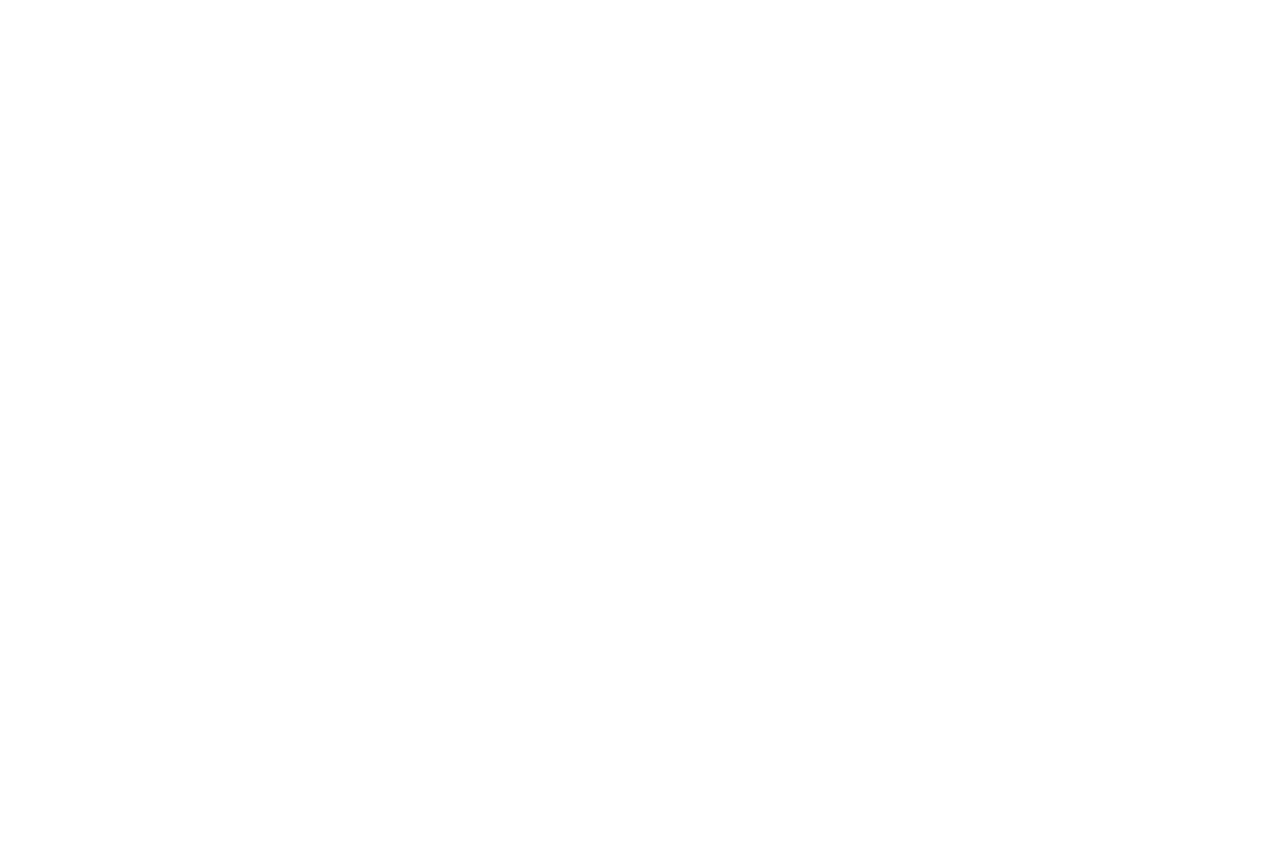
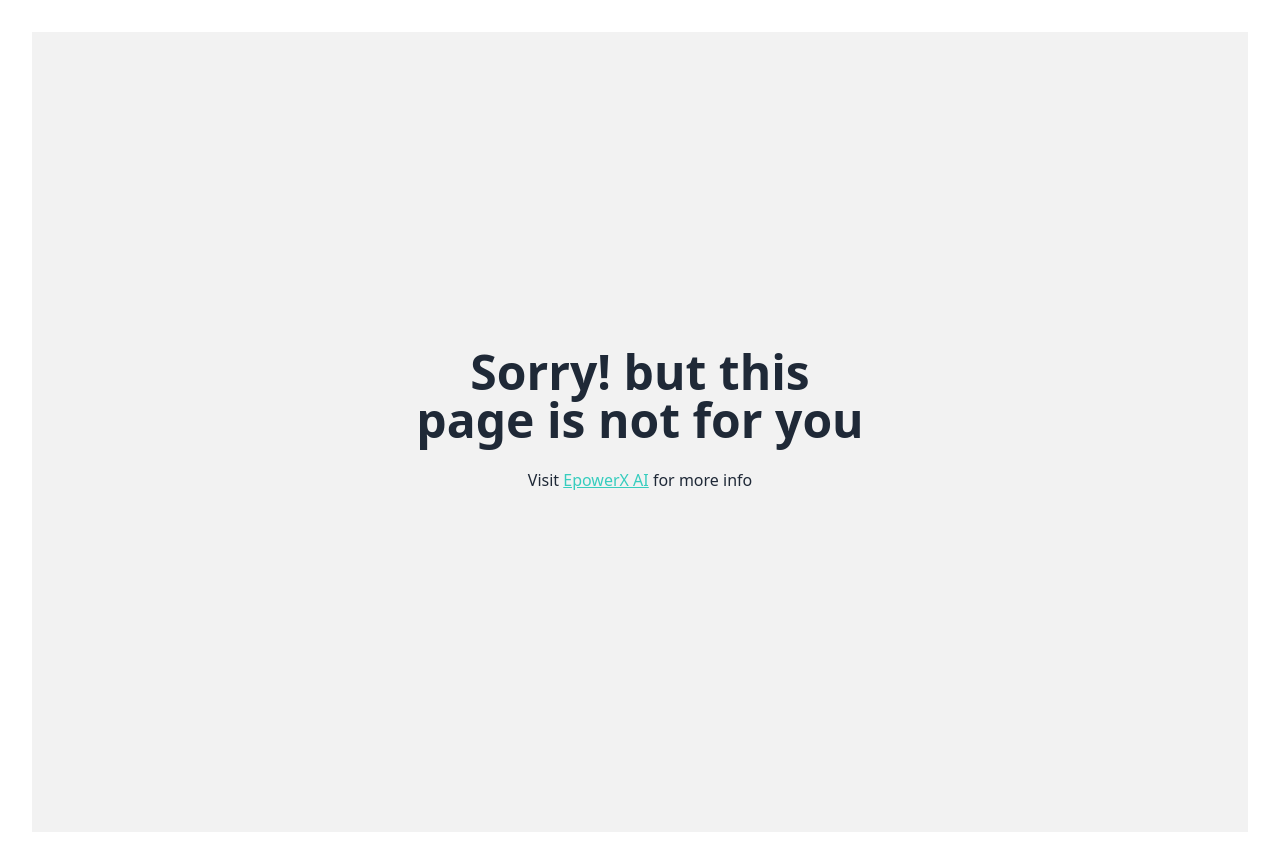
Before and after one commit to Skyhero-alt/epowerx-template-builder, a React (Vite) app: page / in a window 1280 px wide. Before the commit this address had no page. Before the commit the page ends 800 px from the top, so only its background shows below. Built offline with nearby package versions, Linux system fonts and the light colour scheme; no server answers.

Commit message:
feat: Added the IP check endpoint

```diff
--- a/src/App.jsx
+++ b/src/App.jsx
@@ -2,14 +2,27 @@ import "./App.css";
 import FormPage from "./components/FormPage";
 import { BrowserRouter, Routes, Route } from "react-router-dom";
 import ClientPage from "./components/ClientPage";
+import { useEffect, useState } from "react";
+import axios from "axios";
+import NotAllowed from "./components/NotAllowed";
 
 function App() {
+  const [component, setComponent] = useState(<NotAllowed />);
+
+  useEffect(() => {
+    axios.get("http://localhost:3000/my-protected-page").then((res) => {
+      // console.log(res);
+      if (res.data.comp == "<NotAllowed />") setComponent(<NotAllowed />);
+      else if (res.data.comp == "<FormPage />") setComponent(<FormPage />);
+    });
+  }, []);
+
   return (
     <div className="App">
       <BrowserRouter>
         <Routes>
           <Route path="/:clientId" element={<ClientPage />} />
-          <Route path="/admin" element={<FormPage />} />
+          <Route path="/" element={component} />
         </Routes>
       </BrowserRouter>
     </div>
--- /dev/null
+++ b/src/_codux/boards/new-board.board.tsx
@@ -0,0 +1,7 @@
+import React from 'react'
+import { createBoard } from '@wixc3/react-board';
+
+export default createBoard({
+    name: 'New Board',
+    Board: () => <div></div>
+});
--- a/src/components/ClientPage.jsx
+++ b/src/components/ClientPage.jsx
@@ -1,3 +1,4 @@
+import axios from "axios";
 import React, { useState, useEffect } from "react";
 import { useParams, Link } from "react-router-dom";
 
--- a/src/components/FormPage.jsx
+++ b/src/components/FormPage.jsx
@@ -1,4 +1,4 @@
-import React, { useState } from "react";
+import React, { useEffect, useState } from "react";
 import { Link } from "react-router-dom";
 import axios from "axios";
 
@@ -13,6 +13,8 @@ function FormPage() {
     explanationText: "",
     videoGallery: [],
   });
+
+  useEffect(() => {}, []);
 
   const [clientUrl, setClientUrl] = useState("");
 
@@ -147,7 +149,7 @@ function FormPage() {
       {clientUrl && (
         <p className="mt-10 bg-blue-600 p-5 w-fit mx-auto rounded-2xl text-white">
           Custom URL for this client:{" "}
-          <a href={clientUrl} target="_blank" rel="noopener noreferrer">
+          <a href={clientUrl} target="_blank" rel="noopene`r noreferrer">
             {clientUrl}
           </a>
         </p>
--- /dev/null
+++ b/src/components/NotAllowed.jsx
@@ -0,0 +1,22 @@
+const NotAllowed = () => {
+  return (
+    <div className="hero min-h-screen bg-base-200">
+      <div className="hero-content text-center">
+        <div className="max-w-md">
+          <h1 className="text-5xl font-bold">
+            Sorry! but this page is not for you
+          </h1>
+          <p className="py-6">
+            Visit{" "}
+            <a href="https://epowerx.ai/" className="link link-accent">
+              EpowerX AI
+            </a>{" "}
+            for more info
+          </p>
+        </div>
+      </div>
+    </div>
+  );
+};
+
+export default NotAllowed;
```
